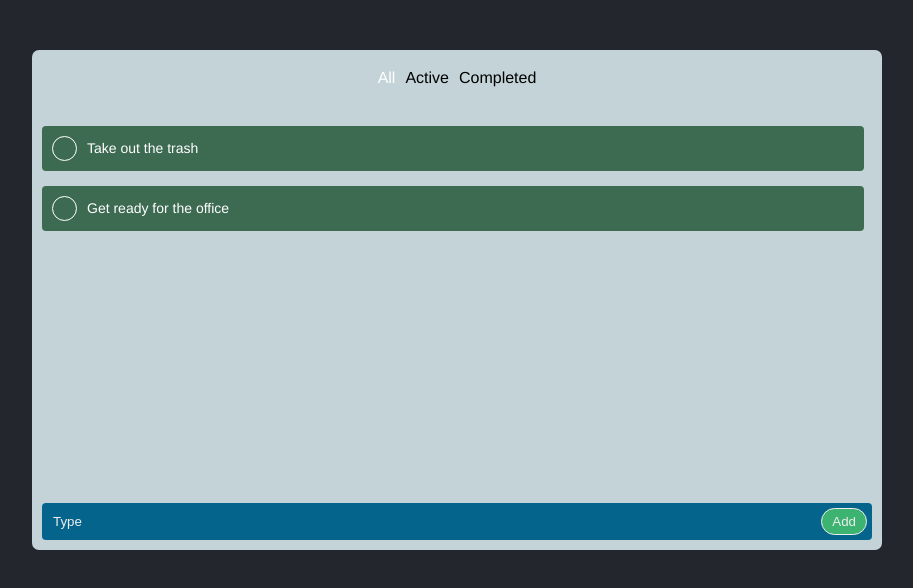
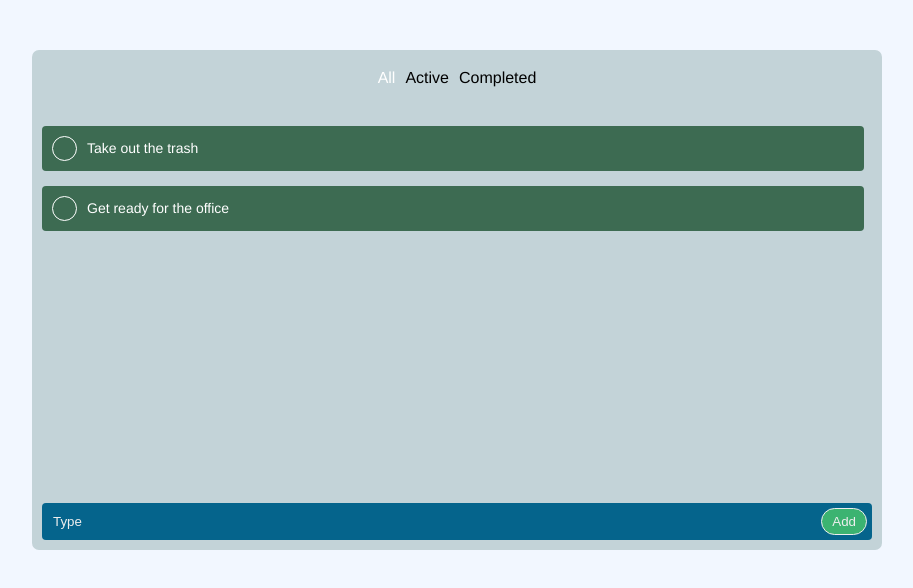
Before and after one commit to noor-ul-amin0/react-profiling-experiments, a React (Vite) app: page / in a window 1280 px wide. Shown: the top 588 px of the page, without its empty margins (183-1096 px from the left). Built offline with nearby package versions, Linux system fonts and the light colour scheme.

Commit message:
Change app bg color

```diff
--- a/src/styles.css
+++ b/src/styles.css
@@ -9,5 +9,5 @@ body {
 #root {
   display: flex;
   justify-content: center;
-  background: rgb(36, 38, 45);
+  background: #f2f7ff;
 }
```
